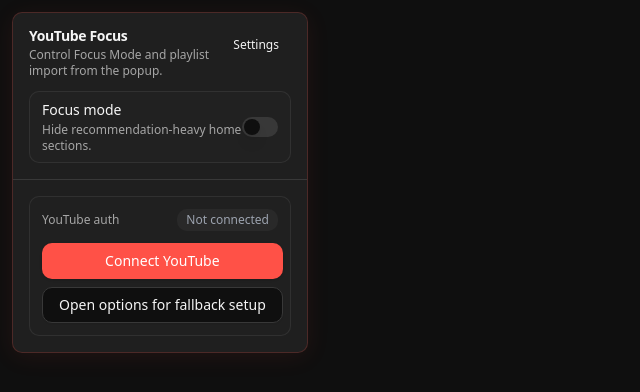
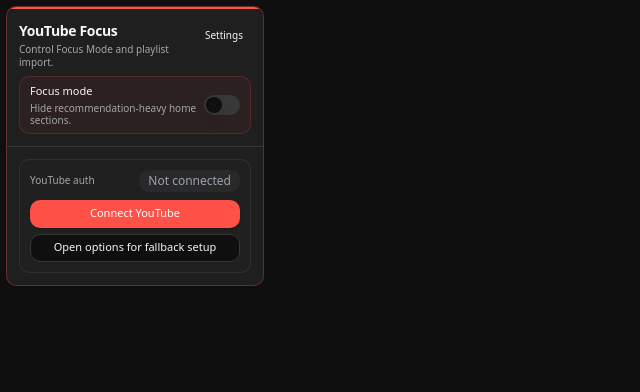
Before and after one commit to MarwanBz/youtube-focus-extension, a React (Vite) app: page / in a window 1280 px wide. Shown: the top 392 px of the page, without its empty margins (0-640 px from the left). Built offline with nearby package versions, Linux system fonts and the light colour scheme.

Commit message:
style: compact popup with brand colors and smaller text
Reduce popup width to 270px, tighten spacing throughout,
add primary brand accent bar and border tints, and shrink
text to 10-11px for denser presentation.

```diff
--- a/src/App.tsx
+++ b/src/App.tsx
@@ -131,24 +131,25 @@
   const enabled = settings.focusModeEnabled;
 
   return (
-    <main className="w-[320px] bg-background p-3 text-foreground">
-      <Card className="border-primary/20 bg-card shadow-[0_4px_24px_rgba(255,78,69,0.08)] backdrop-blur-xl transition-shadow duration-300">
-        <CardHeader className="space-y-3 p-4">
-          <div className="flex items-start justify-between gap-3">
-            <div className="space-y-1">
-              <CardTitle>YouTube Focus</CardTitle>
-              <CardDescription className="text-xs">
-                Control Focus Mode and playlist import from the popup.
+    <main className="w-[270px] bg-background p-1.5 text-foreground">
+      <Card className="border-primary/30 bg-card overflow-hidden backdrop-blur-xl">
+        <div className="h-0.5 w-full bg-primary" />
+        <CardHeader className="space-y-2 p-3">
+          <div className="flex items-start justify-between gap-2">
+            <div className="space-y-0.5">
+              <CardTitle className="text-sm">YouTube Focus</CardTitle>
+              <CardDescription className="text-[10px] leading-tight">
+                Control Focus Mode and playlist import.
               </CardDescription>
             </div>
-            <Button variant="ghost" size="sm" onClick={handleOpenOptions}>
+            <Button variant="ghost" size="sm" className="h-7 px-2 text-[10px]" onClick={handleOpenOptions}>
               Settings
             </Button>
           </div>
-          <div className="flex items-center justify-between rounded-md border border-border/70 bg-secondary/30 px-3 py-2">
+          <div className="flex items-center justify-between rounded-md border border-primary/20 bg-primary/5 px-2.5 py-1.5">
             <div className="space-y-0.5">
-              <p className="text-sm font-medium">Focus mode</p>
-              <p className="text-xs text-muted-foreground">
+              <p className="text-[11px] font-medium">Focus mode</p>
+              <p className="text-[10px] leading-tight text-muted-foreground">
                 {temporaryDisableUi.statusText ??
                   "Hide recommendation-heavy home sections."}
               </p>
@@ -160,26 +161,27 @@
             />
           </div>
           {enabled ? (
-            <div className="space-y-2 rounded-md border border-border/70 bg-background/60 px-3 py-3">
+            <div className="space-y-1.5 rounded-md border border-primary/20 bg-primary/5 px-2.5 py-2">
               <div className="flex items-center justify-between gap-2">
-                <p className="text-xs font-medium uppercase tracking-[0.16em] text-muted-foreground">
-                  Temporary pause
+                <p className="text-[10px] font-medium uppercase tracking-[0.14em] text-muted-foreground">
+                  Pause
                 </p>
-                <Badge variant={temporaryDisableUi.isPaused ? "warning" : "secondary"}>
+                <Badge variant={temporaryDisableUi.isPaused ? "warning" : "success"} className="text-[10px] h-4 px-1.5">
                   {temporaryDisableUi.isPaused ? "Paused" : "Active"}
                 </Badge>
               </div>
-              <p className="text-xs text-muted-foreground">
+              <p className="text-[10px] leading-tight text-muted-foreground">
                 {temporaryDisableUi.statusText ??
-                  "Pause Focus Mode briefly, then let it resume automatically."}
+                  "Pause briefly, resume automatically."}
               </p>
               {temporaryDisableUi.showPauseActions ? (
-                <div className="flex flex-wrap gap-2">
+                <div className="flex flex-wrap gap-1.5">
                   {TEMPORARY_DISABLE_PRESET_MINUTES.map((minutes) => (
                     <Button
                       key={minutes}
                       size="sm"
                       variant="secondary"
+                      className="h-7 px-2 text-[11px]"
                       onClick={() => handleTemporaryDisable(minutes)}
                     >
                       {minutes === 60 ? "1h" : `${minutes}m`}
@@ -188,7 +190,7 @@
                 </div>
               ) : null}
               {temporaryDisableUi.showResumeAction ? (
-                <Button size="sm" variant="outline" onClick={handleResumeNow}>
+                <Button size="sm" variant="outline" className="h-7 text-[11px]" onClick={handleResumeNow}>
                   Resume now
                 </Button>
               ) : null}
@@ -198,10 +200,10 @@
 
         <Separator />
 
-        <CardContent className="space-y-3 p-4">
-          <div className="space-y-3 rounded-md border border-border/70 bg-secondary/20 p-3">
+        <CardContent className="space-y-2 p-3">
+          <div className="space-y-2 rounded-md border border-border/70 bg-secondary/20 p-2.5">
             <div className="flex items-center justify-between gap-2">
-              <span className="text-xs font-medium text-muted-foreground">
+              <span className="text-[10px] font-medium text-muted-foreground">
                 YouTube auth
               </span>
               <Badge
@@ -211,21 +213,21 @@
                 {getAuthChipText(youtubeAuth)}
               </Badge>
             </div>
-            <div className="grid gap-2">
-              <Button onClick={handleConnectYouTube} disabled={authLoading}>
+            <div className="grid gap-1.5">
+              <Button onClick={handleConnectYouTube} disabled={authLoading} size="sm" className="h-7 text-[11px]">
                 {authLoading ? "Connecting..." : getAuthPrimaryAction(youtubeAuth)}
               </Button>
-              <Button variant="outline" onClick={handleOpenOptions}>
+              <Button variant="outline" size="sm" className="h-7 text-[11px]" onClick={handleOpenOptions}>
                 Open options for fallback setup
               </Button>
             </div>
           </div>
 
           {saveError ? (
-            <p className="text-xs text-destructive">Failed to save. Try again.</p>
+            <p className="text-[10px] text-destructive">Failed to save. Try again.</p>
           ) : null}
           {authError ? (
-            <p className="text-xs text-destructive">{authError}</p>
+            <p className="text-[10px] text-destructive">{authError}</p>
           ) : null}
         </CardContent>
       </Card>
```
